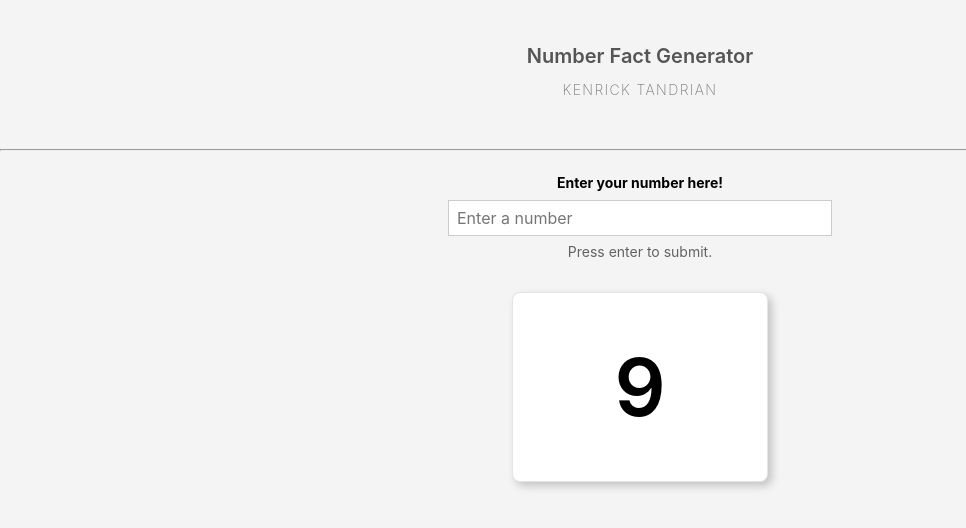
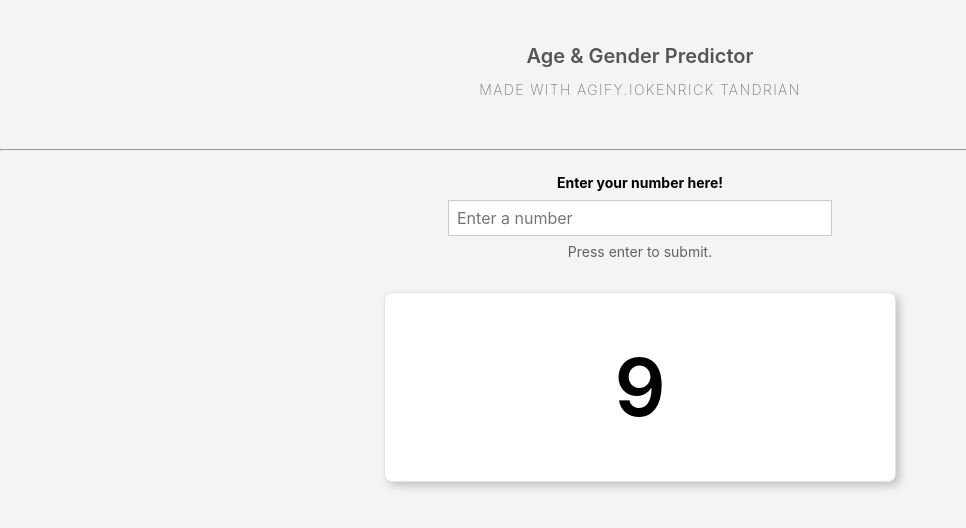
Before and after one commit to KenTandrian/age-gender-predictor, a React (Create React App) app: page / in a window 1280 px wide. Shown: the top 528 px of the page, without its empty margins (0-966 px from the left). Built offline with nearby package versions, Linux system fonts and the light colour scheme; no server answers.

Commit message:
Add App.css

```diff
--- a/public/index.html
+++ b/public/index.html
@@ -9,6 +9,7 @@
       name="description"
       content="Web site created using create-react-app"
     />
+    <!-- <meta http-equiv="Content-Security-Policy" content="upgrade-insecure-requests"> -->
     <link rel="apple-touch-icon" href="%PUBLIC_URL%/logo192.png" />
     <!--
       manifest.json provides metadata used when your web app is installed on a
@@ -24,7 +25,7 @@
       work correctly both with client-side routing and a non-root public URL.
       Learn how to configure a non-root public URL by running `npm run build`.
     -->
-    <title>React App</title>
+    <title>Number Facts Generator</title>
   </head>
   <body>
     <noscript>You need to enable JavaScript to run this app.</noscript>
--- /dev/null
+++ b/src/App.css
@@ -0,0 +1,11 @@
+/* Chrome, Safari, Edge, Opera */
+input::-webkit-outer-spin-button,
+input::-webkit-inner-spin-button {
+  -webkit-appearance: none;
+  margin: 0;
+}
+
+/* Firefox */
+input[type=number] {
+  -moz-appearance: textfield;
+}
--- a/src/App.jsx
+++ b/src/App.jsx
@@ -1,6 +1,7 @@
 import React, { Component } from "react";
 import NumFact from './NumFact';
 import SearchBar from "./SearchBar";
+import './App.css';
 
 class App extends Component {
     constructor() {
@@ -11,10 +12,12 @@ class App extends Component {
         };
     }
 
+    // To detect enter in Search Bar
     onKeyUp = (event) => {
         if(event.keyCode === 13){
             this.setState({ thenumber: event.target.value });
             this.componentDidMount();
+            event.target.value = "";
         }
     }
 
@@ -22,7 +25,12 @@ class App extends Component {
         let thelink = `http://numbersapi.com/${this.state.thenumber}?fragment`;
         const resp = await fetch(thelink);
         const data = await resp.text();
-        this.setState({thesentence: "is " + data});
+        if (data !== "a number for which we're missing a fact (submit one to numbersapi at google mail!)"){
+            this.setState({thesentence: "is " + data});
+        } else {
+            const kalimatbaru = `a number greater than ${parseInt(this.state.thenumber) - 1}`;
+            this.setState({thesentence: "is " + kalimatbaru});
+        }
         console.log(this.state.thesentence);
     }
 
@@ -30,8 +38,8 @@ class App extends Component {
         return (
             <div>
                 <header className="tc pv3 pv4-ns bg-near-white">
-                    <h1 className="f5 f4-ns fw6 mid-gray">Number Fact Generator</h1>
-                    <h2 className="f6 gray fw2 ttu tracked">Kenrick Tandrian</h2>
+                    <h1 className="f5 f4-ns fw6 mid-gray">Age & Gender Predictor</h1>
+                    <h2 className="f6 gray fw2 ttu tracked">Made with agify.ioKenrick Tandrian</h2>
                 </header>
                 <hr></hr>
                 <SearchBar detectEnter={this.onKeyUp}/>
--- a/src/NumFact.jsx
+++ b/src/NumFact.jsx
@@ -2,7 +2,7 @@ import React from "react";
 
 const NumFact = ({ angka, kalimat }) => {
     return (
-        <div className="mw5 center bg-white br3 pa3 pa4-ns mv2 ba b--black-10 shadow-5">
+        <div className="w-40 center bg-white br3 pa3 pa4-ns mv2 ba b--black-10 shadow-5">
             <h1 className="tc f2 f-subheadline-l fw6 mv3">{angka}</h1>
             <p className="tc f6 fw4">{kalimat}</p>
         </div>
--- a/src/SearchBar.jsx
+++ b/src/SearchBar.jsx
@@ -8,10 +8,11 @@ const SearchBar = ( { detectEnter } ) => {
             </label>
             <input
                 id="thenumber"
-                type="text"
+                type="number"
                 placeholder="Enter a number"
                 onKeyUp={detectEnter}
                 className="ba b--black-20 pa2 mb2 w-30"
+                min="0" max="1000"
             />
             <small id="name-desc" class="f6 black-60 db mb2">Press enter to submit.</small>
         </div>
```
